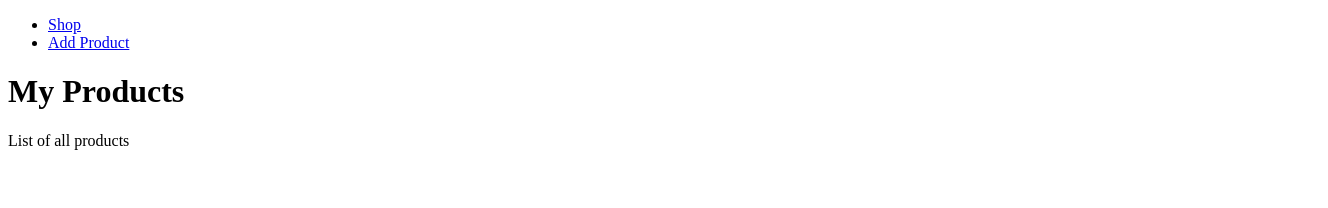
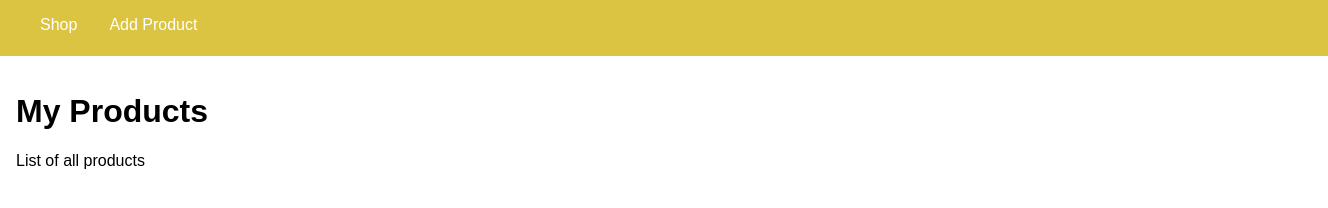
Before and after one commit to Lovnimesh/Node-practices, a website: page node-first-app/views/shop.html in a window 1280 px wide. Shown: the whole page, 1328 px wide, since content can reach past the window. Drawn offline with Linux system fonts and the light colour scheme.

Commit message:
commiting practile file and some previous work.

```diff
--- a/node-first-app/app.js
+++ b/node-first-app/app.js
@@ -1,6 +1,7 @@
 "use strict";
 import express from "express";
 import bodyParser from "body-parser";
+import path from "path";
 
 const app = express();
 
@@ -15,7 +16,7 @@ app.use("/admin", adminRoutes);
 app.use(frontRoutes);
 
 app.use((req, res) => {
-  res.status(404).send("<h1>Page not found</h1>");
+  res.status(404).sendFile(path.resolve("views", "error.html"));
 });
 
 app.listen(3000, "localhost");
--- a/node-first-app/views/shop.html
+++ b/node-first-app/views/shop.html
@@ -3,14 +3,57 @@
   <head>
     <meta charset="UTF-8" />
     <meta name="viewport" content="width=device-width, initial-scale=1.0" />
-    <title>Add Product</title>
+    <title>Shop</title>
+    <style>
+      body {
+        margin: 0;
+        padding: 0;
+        font-family: sans-serif;
+      }
+      main {
+        padding: 1rem;
+      }
+      .main-header {
+        width: 100%;
+        height: 3.5rem;
+        background-color: #dbc441;
+        padding: 0 1.5rem;
+      }
+      .main-header__nav {
+        height: 100%;
+        display: flex;
+        align-items: center;
+      }
+      .main-header__item-list {
+        display: flex;
+        margin: 0;
+        padding: 0;
+        list-style: none;
+      }
+
+      .main-header__item {
+        margin: 1rem 1rem;
+        padding: 0;
+      }
+      .main-header__item a {
+        text-decoration: none;
+        color: white;
+      }
+      .main-header__item a:hover,
+      .main-header__item a:active,
+      .main-header__item a.active {
+        color: #6200ff;
+      }
+    </style>
   </head>
   <body>
-    <header>
-      <nav>
-        <ul>
-          <li><a href="/">Shop</a></li>
-          <li><a href="/admin/add-product">Add Product</a></li>
+    <header class="main-header">
+      <nav class="main-heder__nav">
+        <ul class="main-header__item-list">
+          <li class="main-header__item"><a href="/">Shop</a></li>
+          <li class="main-header__item">
+            <a href="/admin/add-product">Add Product</a>
+          </li>
         </ul>
       </nav>
     </header>
```
Also changed, not shown: node-first-app/views/add-product.html (+48 -5 lines), node-first-app/views/error.html (added, +11 -0 lines), practice/package.json (added, +19 -0 lines), practice/practice.js (added, +11 -0 lines), 2 other files.
